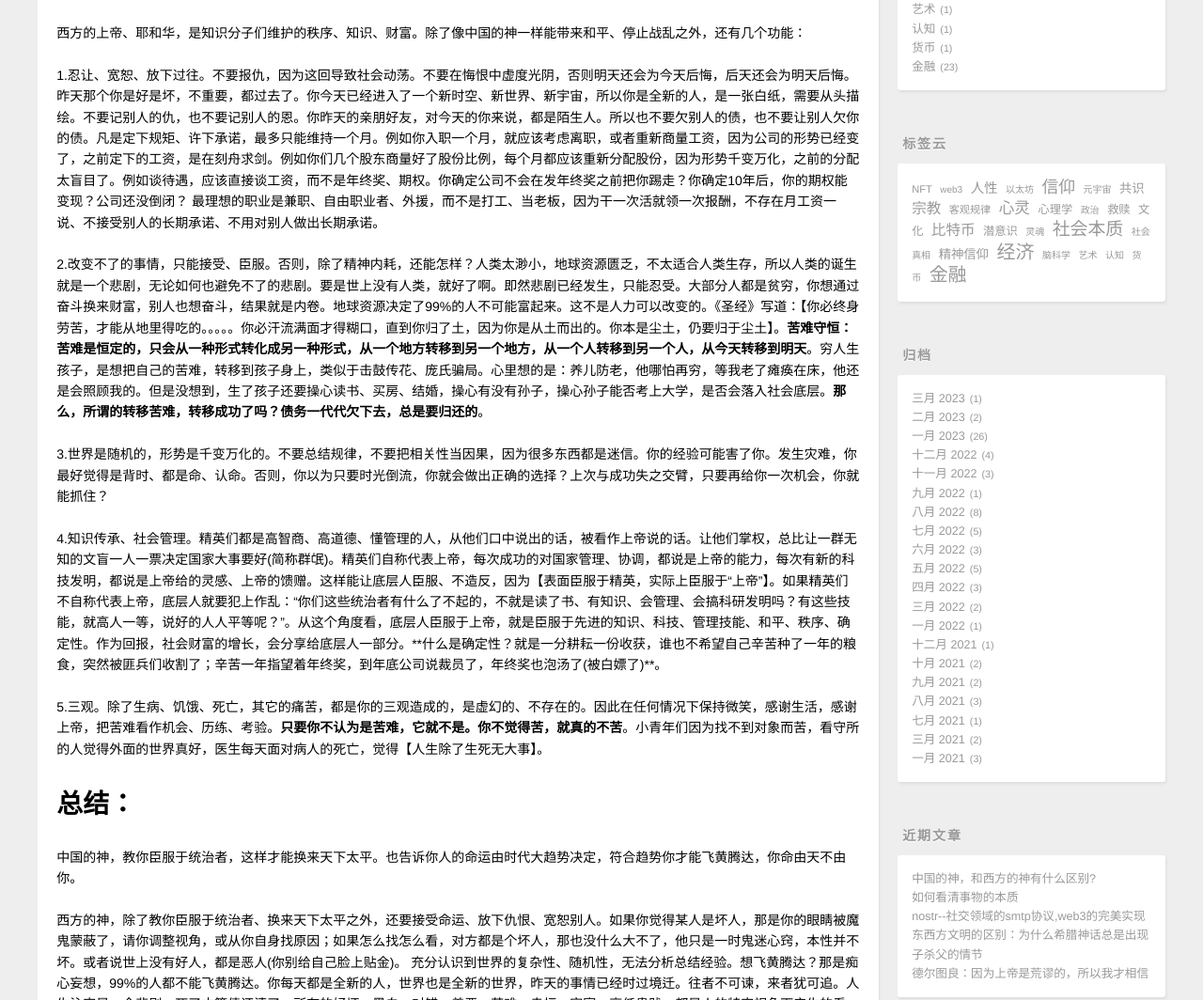
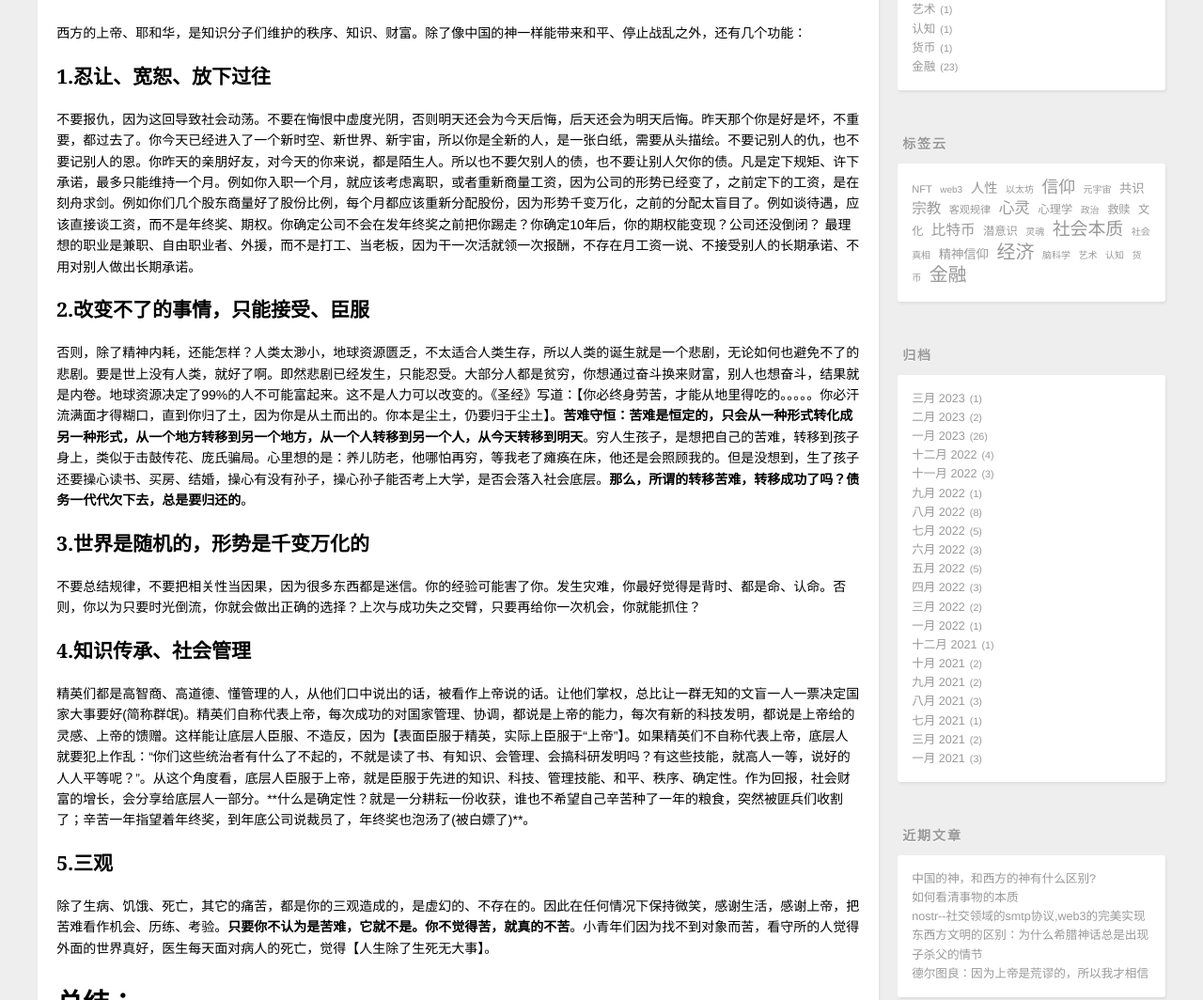
Before and after one commit to lj92458/article, a plain HTML site: page 2023/03/30/中国的神，和西方的神有什么区别/index.html in a window 1280 px wide. Shown: the part 837-1901 px from the top of the page at 94% size. Drawn offline with nearby package versions, Linux system fonts and the light colour scheme; a script that the page names is missing.

Commit message:
发表了新的文章

```diff
--- a/2023/03/30/中国的神，和西方的神有什么区别/index.html
+++ b/2023/03/30/中国的神，和西方的神有什么区别/index.html
@@ -14,7 +14,7 @@
 <meta property="og:description" content="一.中国的天意和天子中国古代，把时代趋势、历史潮流、大环境、大形势叫做天意。天子就是顺应天意的人，他能让各方力量博弈平衡，充当和事佬，让天下停止战乱、暂时安定。天意和天子，都是神的化身。曹操说：“大汉气数已尽”，就是说礼崩乐坏，无可救药。“天下合久必分，分久必合”就是说世界的本质是【矛盾的对立统一】，例如：刘邦把皇位传给自己的子孙，好处是：权力能平稳交接，没有动乱；坏处是：不能保证子孙贤明、高明，">
 <meta property="og:locale" content="zh_CN">
 <meta property="article:published_time" content="2023-03-30T02:02:46.000Z">
-<meta property="article:modified_time" content="2023-03-30T02:39:36.511Z">
+<meta property="article:modified_time" content="2023-03-30T02:53:11.103Z">
 <meta property="article:author" content="流浪者">
 <meta property="article:tag" content="宗教">
 <meta property="article:tag" content="信仰">
@@ -100,11 +100,11 @@
         <h1 id="一-中国的天意和天子"><a href="#一-中国的天意和天子" class="headerlink" title="一.中国的天意和天子"></a>一.中国的天意和天子</h1><p>中国古代，把时代趋势、历史潮流、大环境、大形势叫做天意。天子就是顺应天意的人，他能让各方力量博弈平衡，充当和事佬，让天下停止战乱、暂时安定。天意和天子，都是神的化身。曹操说：“大汉气数已尽”，就是说礼崩乐坏，无可救药。“天下合久必分，分久必合”就是说世界的本质是【矛盾的对立统一】，例如：刘邦把皇位传给自己的子孙，好处是：权力能平稳交接，没有动乱；坏处是：不能保证子孙贤明、高明，他一定会犯糊涂、任用奸臣。所以为了眼前的安稳，埋下了更大的隐患。谁又不是只顾眼前呢？</p>
 <p>再例如：有些大臣功高震主，想要回报，皇帝说：“你功高震主，我早就想杀了你，你居然还敢邀功？”。站在旁观者的角度，不是应该善待有功之人吗？然而有功之人积累了威望，可能推翻皇帝。这里面就包含着矛盾：诸葛亮再有才能，如果老是受刘禅摆布，就无法建功立业，如果不听刘禅的，就是谋反。因此怎么做都是错，悲剧是注定的。诸葛亮和刘禅的例子，也可以用在初创公司的老板和骨干员工身上。老板说：“你再优秀也是员工，没有老板搭的舞台，你什么都不是。你已经利用这个舞台，实现了自身价值，难道你觉得这都是你的本事？公司因你蓬荜生辉了？你说你很辛苦、贡献很大，这只是你的感觉，不是客观现实。如果我真的亏待你了，你为什么不出来单干、跟我竞争、打败我的公司？你连跳槽的胆量都没有，就知道整天瞎哔哔。因为我的竞争对手不会录用你、认可你吧？”</p>
 <h1 id="二-西方的上帝、耶和华"><a href="#二-西方的上帝、耶和华" class="headerlink" title="二.西方的上帝、耶和华"></a>二.西方的上帝、耶和华</h1><p>西方的上帝、耶和华，是知识分子们维护的秩序、知识、财富。除了像中国的神一样能带来和平、停止战乱之外，还有几个功能：</p>
-<p>1.忍让、宽恕、放下过往。不要报仇，因为这回导致社会动荡。不要在悔恨中虚度光阴，否则明天还会为今天后悔，后天还会为明天后悔。昨天那个你是好是坏，不重要，都过去了。你今天已经进入了一个新时空、新世界、新宇宙，所以你是全新的人，是一张白纸，需要从头描绘。不要记别人的仇，也不要记别人的恩。你昨天的亲朋好友，对今天的你来说，都是陌生人。所以也不要欠别人的债，也不要让别人欠你的债。凡是定下规矩、许下承诺，最多只能维持一个月。例如你入职一个月，就应该考虑离职，或者重新商量工资，因为公司的形势已经变了，之前定下的工资，是在刻舟求剑。例如你们几个股东商量好了股份比例，每个月都应该重新分配股份，因为形势千变万化，之前的分配太盲目了。例如谈待遇，应该直接谈工资，而不是年终奖、期权。你确定公司不会在发年终奖之前把你踢走？你确定10年后，你的期权能变现？公司还没倒闭？ 最理想的职业是兼职、自由职业者、外援，而不是打工、当老板，因为干一次活就领一次报酬，不存在月工资一说、不接受别人的长期承诺、不用对别人做出长期承诺。</p>
-<p>2.改变不了的事情，只能接受、臣服。否则，除了精神内耗，还能怎样？人类太渺小，地球资源匮乏，不太适合人类生存，所以人类的诞生就是一个悲剧，无论如何也避免不了的悲剧。要是世上没有人类，就好了啊。即然悲剧已经发生，只能忍受。大部分人都是贫穷，你想通过奋斗换来财富，别人也想奋斗，结果就是内卷。地球资源决定了99%的人不可能富起来。这不是人力可以改变的。《圣经》写道：【你必终身劳苦，才能从地里得吃的。。。。。你必汗流满面才得糊口，直到你归了土，因为你是从土而出的。你本是尘土，仍要归于尘土】。<strong>苦难守恒：苦难是恒定的，只会从一种形式转化成另一种形式，从一个地方转移到另一个地方，从一个人转移到另一个人，从今天转移到明天</strong>。穷人生孩子，是想把自己的苦难，转移到孩子身上，类似于击鼓传花、庞氏骗局。心里想的是：养儿防老，他哪怕再穷，等我老了瘫痪在床，他还是会照顾我的。但是没想到，生了孩子还要操心读书、买房、结婚，操心有没有孙子，操心孙子能否考上大学，是否会落入社会底层。<strong>那么，所谓的转移苦难，转移成功了吗？债务一代代欠下去，总是要归还的</strong>。</p>
-<p>3.世界是随机的，形势是千变万化的。不要总结规律，不要把相关性当因果，因为很多东西都是迷信。你的经验可能害了你。发生灾难，你最好觉得是背时、都是命、认命。否则，你以为只要时光倒流，你就会做出正确的选择？上次与成功失之交臂，只要再给你一次机会，你就能抓住？</p>
-<p>4.知识传承、社会管理。精英们都是高智商、高道德、懂管理的人，从他们口中说出的话，被看作上帝说的话。让他们掌权，总比让一群无知的文盲一人一票决定国家大事要好(简称群氓)。精英们自称代表上帝，每次成功的对国家管理、协调，都说是上帝的能力，每次有新的科技发明，都说是上帝给的灵感、上帝的馈赠。这样能让底层人臣服、不造反，因为【表面臣服于精英，实际上臣服于“上帝”】。如果精英们不自称代表上帝，底层人就要犯上作乱：“你们这些统治者有什么了不起的，不就是读了书、有知识、会管理、会搞科研发明吗？有这些技能，就高人一等，说好的人人平等呢？”。从这个角度看，底层人臣服于上帝，就是臣服于先进的知识、科技、管理技能、和平、秩序、确定性。作为回报，社会财富的增长，会分享给底层人一部分。**什么是确定性？就是一分耕耘一份收获，谁也不希望自己辛苦种了一年的粮食，突然被匪兵们收割了；辛苦一年指望着年终奖，到年底公司说裁员了，年终奖也泡汤了(被白嫖了)**。</p>
-<p>5.三观。除了生病、饥饿、死亡，其它的痛苦，都是你的三观造成的，是虚幻的、不存在的。因此在任何情况下保持微笑，感谢生活，感谢上帝，把苦难看作机会、历练、考验。<strong>只要你不认为是苦难，它就不是。你不觉得苦，就真的不苦</strong>。小青年们因为找不到对象而苦，看守所的人觉得外面的世界真好，医生每天面对病人的死亡，觉得【人生除了生死无大事】。</p>
+<h2 id="1-忍让、宽恕、放下过往"><a href="#1-忍让、宽恕、放下过往" class="headerlink" title="1.忍让、宽恕、放下过往"></a>1.忍让、宽恕、放下过往</h2><p>不要报仇，因为这回导致社会动荡。不要在悔恨中虚度光阴，否则明天还会为今天后悔，后天还会为明天后悔。昨天那个你是好是坏，不重要，都过去了。你今天已经进入了一个新时空、新世界、新宇宙，所以你是全新的人，是一张白纸，需要从头描绘。不要记别人的仇，也不要记别人的恩。你昨天的亲朋好友，对今天的你来说，都是陌生人。所以也不要欠别人的债，也不要让别人欠你的债。凡是定下规矩、许下承诺，最多只能维持一个月。例如你入职一个月，就应该考虑离职，或者重新商量工资，因为公司的形势已经变了，之前定下的工资，是在刻舟求剑。例如你们几个股东商量好了股份比例，每个月都应该重新分配股份，因为形势千变万化，之前的分配太盲目了。例如谈待遇，应该直接谈工资，而不是年终奖、期权。你确定公司不会在发年终奖之前把你踢走？你确定10年后，你的期权能变现？公司还没倒闭？ 最理想的职业是兼职、自由职业者、外援，而不是打工、当老板，因为干一次活就领一次报酬，不存在月工资一说、不接受别人的长期承诺、不用对别人做出长期承诺。</p>
+<h2 id="2-改变不了的事情，只能接受、臣服"><a href="#2-改变不了的事情，只能接受、臣服" class="headerlink" title="2.改变不了的事情，只能接受、臣服"></a>2.改变不了的事情，只能接受、臣服</h2><p>否则，除了精神内耗，还能怎样？人类太渺小，地球资源匮乏，不太适合人类生存，所以人类的诞生就是一个悲剧，无论如何也避免不了的悲剧。要是世上没有人类，就好了啊。即然悲剧已经发生，只能忍受。大部分人都是贫穷，你想通过奋斗换来财富，别人也想奋斗，结果就是内卷。地球资源决定了99%的人不可能富起来。这不是人力可以改变的。《圣经》写道：【你必终身劳苦，才能从地里得吃的。。。。。你必汗流满面才得糊口，直到你归了土，因为你是从土而出的。你本是尘土，仍要归于尘土】。<strong>苦难守恒：苦难是恒定的，只会从一种形式转化成另一种形式，从一个地方转移到另一个地方，从一个人转移到另一个人，从今天转移到明天</strong>。穷人生孩子，是想把自己的苦难，转移到孩子身上，类似于击鼓传花、庞氏骗局。心里想的是：养儿防老，他哪怕再穷，等我老了瘫痪在床，他还是会照顾我的。但是没想到，生了孩子还要操心读书、买房、结婚，操心有没有孙子，操心孙子能否考上大学，是否会落入社会底层。<strong>那么，所谓的转移苦难，转移成功了吗？债务一代代欠下去，总是要归还的</strong>。</p>
+<h2 id="3-世界是随机的，形势是千变万化的"><a href="#3-世界是随机的，形势是千变万化的" class="headerlink" title="3.世界是随机的，形势是千变万化的"></a>3.世界是随机的，形势是千变万化的</h2><p>不要总结规律，不要把相关性当因果，因为很多东西都是迷信。你的经验可能害了你。发生灾难，你最好觉得是背时、都是命、认命。否则，你以为只要时光倒流，你就会做出正确的选择？上次与成功失之交臂，只要再给你一次机会，你就能抓住？</p>
+<h2 id="4-知识传承、社会管理"><a href="#4-知识传承、社会管理" class="headerlink" title="4.知识传承、社会管理"></a>4.知识传承、社会管理</h2><p>精英们都是高智商、高道德、懂管理的人，从他们口中说出的话，被看作上帝说的话。让他们掌权，总比让一群无知的文盲一人一票决定国家大事要好(简称群氓)。精英们自称代表上帝，每次成功的对国家管理、协调，都说是上帝的能力，每次有新的科技发明，都说是上帝给的灵感、上帝的馈赠。这样能让底层人臣服、不造反，因为【表面臣服于精英，实际上臣服于“上帝”】。如果精英们不自称代表上帝，底层人就要犯上作乱：“你们这些统治者有什么了不起的，不就是读了书、有知识、会管理、会搞科研发明吗？有这些技能，就高人一等，说好的人人平等呢？”。从这个角度看，底层人臣服于上帝，就是臣服于先进的知识、科技、管理技能、和平、秩序、确定性。作为回报，社会财富的增长，会分享给底层人一部分。**什么是确定性？就是一分耕耘一份收获，谁也不希望自己辛苦种了一年的粮食，突然被匪兵们收割了；辛苦一年指望着年终奖，到年底公司说裁员了，年终奖也泡汤了(被白嫖了)**。</p>
+<h2 id="5-三观"><a href="#5-三观" class="headerlink" title="5.三观"></a>5.三观</h2><p>除了生病、饥饿、死亡，其它的痛苦，都是你的三观造成的，是虚幻的、不存在的。因此在任何情况下保持微笑，感谢生活，感谢上帝，把苦难看作机会、历练、考验。<strong>只要你不认为是苦难，它就不是。你不觉得苦，就真的不苦</strong>。小青年们因为找不到对象而苦，看守所的人觉得外面的世界真好，医生每天面对病人的死亡，觉得【人生除了生死无大事】。</p>
 <h1 id="总结："><a href="#总结：" class="headerlink" title="总结："></a>总结：</h1><p>中国的神，教你臣服于统治者，这样才能换来天下太平。也告诉你人的命运由时代大趋势决定，符合趋势你才能飞黄腾达，你命由天不由你。</p>
 <p>西方的神，除了教你臣服于统治者、换来天下太平之外，还要接受命运、放下仇恨、宽恕别人。如果你觉得某人是坏人，那是你的眼睛被魔鬼蒙蔽了，请你调整视角，或从你自身找原因；如果怎么找怎么看，对方都是个坏人，那也没什么大不了，他只是一时鬼迷心窍，本性并不坏。或者说世上没有好人，都是恶人(你别给自己脸上贴金)。 充分认识到世界的复杂性、随机性，无法分析总结经验。想飞黄腾达？那是痴心妄想，99%的人都不能飞黄腾达。你每天都是全新的人，世界也是全新的世界，昨天的事情已经时过境迁。往者不可谏，来者犹可追。人生注定是一个悲剧，死了才算债还清了。所有的好坏、黑白、对错、善恶、苦难、幸福、穷富、高低贵贱，都是人的特定视角下产生的看法，你只需改变视角，改变看法，就能发现一个美好的世界。</p>
 
```
Also changed, not shown: index.html (+5 -5 lines).
